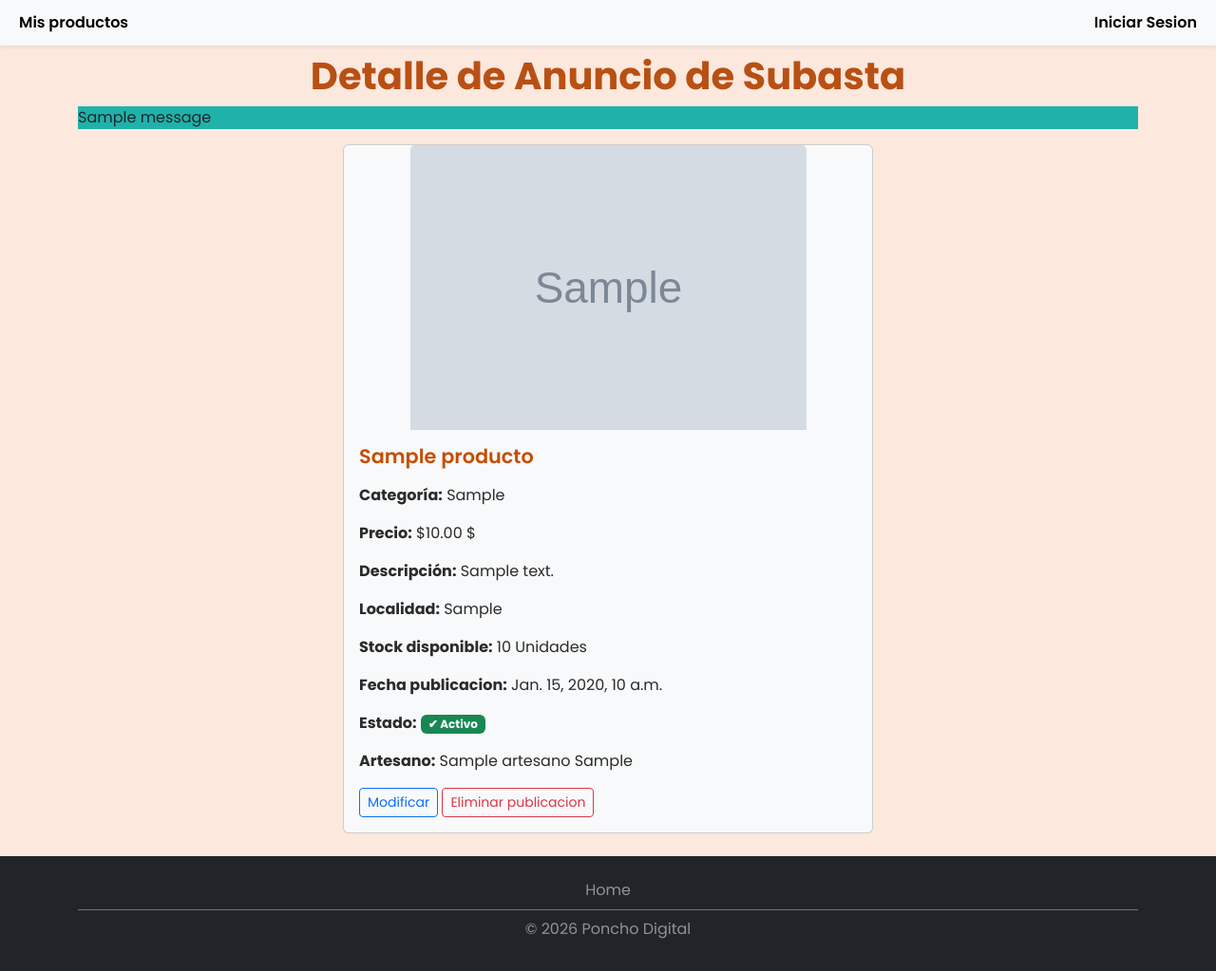
After one commit to J0C4P/TPLaboratorio-Programacion3, a Django app: page /productos/detalles_producto/1 in a window 1280 px wide. The commit adds this page. Shown: the whole page at 95% size. Run offline with Django 5.2, Linux system fonts and the light colour scheme; tables that the repository leaves empty hold one stand-in row (values such as "Sample post"); grey boxes marked "Sample" are stand-in pictures; one stand-in notice (Sample message) is shown.

Commit message:
Commit 5 Agregado de modificacion, eliminacion de productos, artesanos

```diff
--- a/Django/ponchoVirtual/ponchoVirtual/apps/artesanos/templates/Crear_art_emp.html
+++ b/Django/ponchoVirtual/ponchoVirtual/apps/artesanos/templates/Crear_art_emp.html
@@ -62,11 +62,6 @@
                         </li>
                         {% endfor %}
 
-                        <li class="col-12">
-                            <input type="checkbox" id="aceptacion" name="aceptacion" required>
-                            <label for="aceptacion">Declaro que los datos ingresados son verdaderos y acepto las condiciones de participación.</label>
-                        </li>
-
                         <li class="col-12 d-flex gap-2 mt-4">
                                 <button type="submit">Enviar</button>
                                 <button type="reset">Cancelar</button>
--- a/Django/ponchoVirtual/ponchoVirtual/apps/artesanos/urls.py
+++ b/Django/ponchoVirtual/ponchoVirtual/apps/artesanos/urls.py
@@ -1,8 +1,10 @@
 from django.urls import path
-from ponchoVirtual.apps.artesanos.views import solicitud_artesano
+from ponchoVirtual.apps.artesanos.views import solicitud_artesano, datos_artesano, modificar_datos_art
 
 app_name = 'artesano'
 
 urlpatterns = [
     path('solicitud/', solicitud_artesano, name='solicitud_artesano'),
+    path("artesano/<int:dni_artesano>", datos_artesano, name="datos_artesano"),
+    path("modificar_artesano/<int:dni_artesano>", modificar_datos_art, name="modificar_datos_art")
 ]
--- a/Django/ponchoVirtual/ponchoVirtual/apps/productos/templates/Catalogo_general.html
+++ b/Django/ponchoVirtual/ponchoVirtual/apps/productos/templates/Catalogo_general.html
@@ -92,6 +92,7 @@
         <ul class="row g-4" id="galeria_general">
     {% for producto in productos %}
     <!-- galeria de productos -->
+            {% if producto.activo == True %}
                 <li class="col-12 col-md-6 col-lg-4 mb-2">
                     <article class="card h-100">
                         <img src="{{producto.imagen.url}}" class="card-img-top" width="300" height="300">
@@ -101,18 +102,19 @@
                                 <button type="button" class="boton_fav" title="Agregar a favoritos">☆</button>
                             </div>
                             <p class="card-text mb-2 categoria-art"><strong>Categoría:</strong> {{producto.categoria}}</p>
-                        <p class="card-text mb-2"><strong>Precio:</strong> ${{producto.precio}}</p>
+                            <p class="card-text mb-2"><strong>Precio:</strong> ${{producto.precio}} $</p>
                             <p class="card-text mb-2"><strong>Descripción:</strong> {{producto.descripcion}}</p>
                             <p class="card-text mb-2 localidad-art"><strong>Localidad:</strong> {{producto.localidad}}</p>
                             <p class="card-text mb-3"><strong>Ubicación del puesto:</strong> {{producto.artesano.emprendimiento.ubicacion}}</p>
                             <p class="card-text mb-3"><strong>Artesano:</strong> {{producto.artesano}}</p>
 
-                        <a href="#" class="btn btn-outline-secondary btn-sm flex-fill">Ver artesano</a>
+                            <a href="{% url 'artesano:datos_artesano' dni_artesano=producto.artesano.dni%}" class="btn btn-outline-secondary btn-sm flex-fill">Ver artesano</a>
                             <a href="{% url 'productos:mis_productos' artesano_dni=producto.artesano.dni %}" class="btn btn-outline-secondary btn-sm flex-fill">Ver productos del artesano</a>
                             <a href="#" class="btn btn-outline-primary btn-sm flex-fill">Ver en mapa</a>
                         </div>
                     </article>
                 </li>
+            {% endif %}
     {% endfor %}
         </ul>
     </section>
--- a/Django/ponchoVirtual/ponchoVirtual/apps/productos/templates/Crear_producto.html
+++ b/Django/ponchoVirtual/ponchoVirtual/apps/productos/templates/Crear_producto.html
@@ -29,7 +29,7 @@
 
 {% block contenido_principal %}
     <section id="nueva_publicacion">
-            <h2> ¿Desea publicar un Nuevo Producto?</h2>
+        <h1> Datos del Producto: </h1>
             <form action="#" method="post" enctype="multipart/form-data" class="bg-white p-3 rounded-4 shadow-sm border" id="formulario">
                 {% csrf_token %}
                 <fieldset>
@@ -45,7 +45,7 @@
                         </li>
                         {% endfor %}
                         <li class="col-12 d-flex gap-2 mt-4">
-                                    <button type="submit">Enviar</button>
+                                <button type="submit">Guardar</button>
                                 <button type="reset">Cancelar</button>
                         </li>
                     </ul>
--- /dev/null
+++ b/Django/ponchoVirtual/ponchoVirtual/apps/productos/templates/detalle_producto.html
@@ -0,0 +1,71 @@
+{% extends 'base/base.html' %}
+{% load static %}
+{% block titulo %} Poncho digital - Mis productos {% endblock %}
+{% block estilos %}
+    <link rel="stylesheet" href="{% static 'css/Estilo_general.css' %}">
+    <link rel="stylesheet" href="{% static 'css/Estilo_formulario.css' %}">
+    <link rel="stylesheet" href="{% static 'css/Estilo_mis_productos.css' %}">
+{% endblock %}
+
+{% block barra_nav %}
+    <nav class="navbar navbar-expand-lg bg-light shadow-sm">
+        <div class="container-fluid">
+
+            <div class="collapse navbar-collapse" id="menuNavegacion">
+                <div class="d-flex flex-column flex-lg-row align-items-start me-auto">
+                    <a href="{% url 'productos:mis_productos' artesano_dni=producto.artesano.dni%}">Mis productos</a>
+                </div>
+
+                <!-- inicio de sesion-->
+                <div class="d-flex align-items-center gap-2 ms-2">
+                    {% if not user.is_authenticated %}
+                        <a href="{% url 'usuario:login' %}">Iniciar Sesion</a>
+                    {% else %}
+                        <span>{{ user.username }}</span>
+                        <a class="btn btn-outline-success btn-sm" href="{% url 'usuario:logout' %}">Cerrar sesión</a>
+                    {% endif %}
+                </div>
+            </div>
+
+        </div>
+    </nav>
+{% endblock %}
+
+{% block contenido_principal %}
+    <div class="d-flex justify-content-center">
+        <h1>Detalle de Anuncio de Subasta</h1>
+    </div>
+    {% if messages %}
+        {% for message in messages %}
+            {% if message.tags == 'success' %}
+                <div style="background-color: lightseagreen" class="mb-3">{{message}}</div>
+            {% else %}
+                <div style="background-color: red" class="mb-3">{{message}}</div>
+            {% endif %}
+        {% endfor %}
+    {% endif %}
+
+    <section class="d-flex justify-content-center">
+        <div class="card w-50 mb-3 text-bg-light">
+            <img src="{{producto.imagen.url}}" class="card-img-top w-75 mx-auto d-block" width="300" height="300" alt="{{producto.nombre}}">
+
+            <div class="card-body">
+                <h3 class="card-title h5 mb-3">{{producto.nombre}}</h3>
+                <p class="card-text mb-3"><strong>Categoría:</strong> {{producto.categoria}}</p>
+                <p class="card-text mb-3"><strong>Precio:</strong> ${{producto.precio}} $</p>
+                <p class="card-text mb-3"><strong>Descripción:</strong> {{producto.descripcion}} </p>
+                <p class="card-text mb-3"><strong>Localidad:</strong> {{producto.localidad}} </p>
+                <p class="card-text mb-3"><strong>Stock disponible:</strong> {{producto.stock}} Unidades</p>
+                <p class="card-text mb-3"><strong>Fecha publicacion:</strong> {{producto.fecha_publicacion}} </p>
+                <p class="card-text mb-3"><strong>Estado:</strong>
+                    {% if producto.activo == True %} <span class="badge bg-success">✔ Activo </span>
+                    {% else %} <span class="badge bg-secondary">✖ Inactivo </span>
+                    {%endif%}
+                </p>
+                <p class="card-text mb-3"><strong>Artesano:</strong> {{producto.artesano}} </p>
+                <a href="{% url 'productos:modificar_producto' id_producto=producto.id %}" class="btn btn-outline-primary btn-sm btn-modificar">Modificar</a>
+                <a href="{% url 'productos:eliminar_producto'  id_producto=producto.id%}" class="btn btn-outline-danger btn-sm btn-eliminar" onclick="return confirm('¿Esta seguro que desea eliminar dicho anuncio?')">Eliminar publicacion</a>
+            </div>
+        </div>
+    </section>
+{% endblock %}
--- a/Django/ponchoVirtual/ponchoVirtual/apps/productos/urls.py
+++ b/Django/ponchoVirtual/ponchoVirtual/apps/productos/urls.py
@@ -1,10 +1,14 @@
 from django.urls import path
-from ponchoVirtual.apps.productos.views import mis_productos, listar_productos, agregar_productos
+from ponchoVirtual.apps.productos.views import mis_productos, listar_productos, agregar_productos, detalles_producto, \
+    modificar_producto, eliminar_producto
 
 app_name = "productos"
 
 urlpatterns = [
     path("", listar_productos, name="listar_productos"),
     path("mis_productos/<str:artesano_dni>", mis_productos, name="mis_productos"),
-    path("agregar_producto/", agregar_productos, name="agregar_productos")
+    path("agregar_producto/", agregar_productos, name="agregar_productos"),
+    path("detalles_producto/<int:id_producto>", detalles_producto, name="detalles_producto"),
+    path("modificar_producto/<int:id_producto>", modificar_producto, name="modificar_producto"),
+    path("eliminar_producto/<int:id_producto>", eliminar_producto, name="eliminar_producto")
 ]
--- a/Django/ponchoVirtual/ponchoVirtual/apps/productos/views.py
+++ b/Django/ponchoVirtual/ponchoVirtual/apps/productos/views.py
@@ -1,7 +1,7 @@
 from django.contrib import messages
 from django.shortcuts import render, redirect, get_object_or_404
 from ponchoVirtual.apps.artesanos.models import Artesano
-from ponchoVirtual.apps.productos.forms import ProductoForm
+from ponchoVirtual.apps.productos.forms import ProductoModificarForm, ProductoForm
 from ponchoVirtual.apps.productos.models import Producto
 
 
@@ -21,13 +21,19 @@ def mis_productos(request, artesano_dni):
     return render(request, 'Mis_productos.html', {'productos_artesano': productos_artesano})
 
 
+def detalles_producto(request, id_producto):
+    producto = get_object_or_404(Producto, id=id_producto)
+
+    return render(request, 'detalle_producto.html', {'producto': producto})
+
+
 def agregar_productos(request):
     if request.method == "POST":
         form = ProductoForm(request.POST, request.FILES)
 
         if form.is_valid():
             producto = form.save(commit=False)
-
+            nombre = producto.nombre
             # completado datos producto con artesano
             artesano_bd = get_object_or_404(Artesano, dni=request.user.documento_identidad)
             producto.artesano = artesano_bd
@@ -35,10 +41,35 @@ def agregar_productos(request):
 
             producto.save()
 
-            messages.success(request, "¡El producto ha sido ingresado con exito!")
+            messages.success(request, f'¡El producto "{nombre}" ha sido ingresado con exito!')
             return redirect('productos:mis_productos', request.user.documento_identidad)
 
     else:
         form = ProductoForm()
 
     return render(request, 'Crear_producto.html', {'form': form})
+
+
+def modificar_producto(request, id_producto):
+    producto = get_object_or_404(Producto, id=id_producto)
+    if request.method == 'POST':
+        form_prod = ProductoModificarForm(request.POST, request.FILES, instance=producto)
+
+        if form_prod.is_valid():
+            form_prod.save()
+            messages.success(request, f'Se ha actualizado correctamente el Anuncio "{producto.nombre}"')
+            return redirect('productos:detalles_producto', id_producto=producto.id)
+    else:
+        form_prod = ProductoModificarForm(instance=producto)
+    return render(request, 'Crear_producto.html', {'form': form_prod})
+
+
+def eliminar_producto(request, id_producto):
+    producto = get_object_or_404(Producto, id=id_producto)
+    nombre = producto.nombre
+    artesano = producto.artesano.dni
+
+    producto.delete()
+    messages.success(request, f'El producto {nombre} ha sido eliminado con exito!')
+
+    return redirect('productos:mis_productos', artesano_dni=artesano)
```
Also changed, not shown: Django/ponchoVirtual/ponchoVirtual/apps/artesanos/forms.py (+45 -0 lines), Django/ponchoVirtual/ponchoVirtual/apps/artesanos/templates/artesano.html (added, +74 -0 lines), Django/ponchoVirtual/ponchoVirtual/apps/artesanos/views.py (+32 -2 lines), Django/ponchoVirtual/ponchoVirtual/apps/productos/forms.py (+14 -0 lines), Django/ponchoVirtual/ponchoVirtual/apps/productos/templates/Mis_productos.html (+3 -4 lines). Lines whose indentation alone changed are shown as unchanged.
